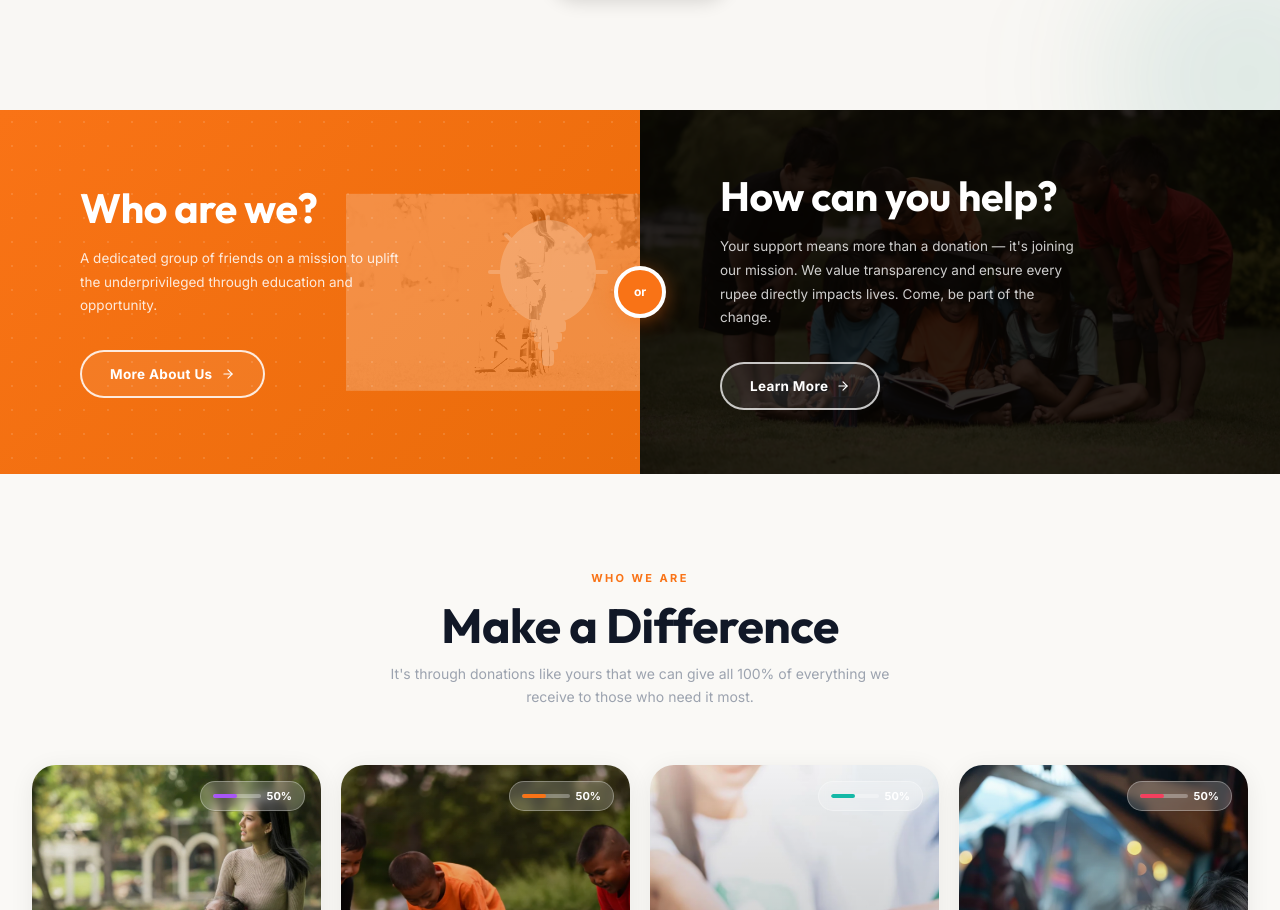
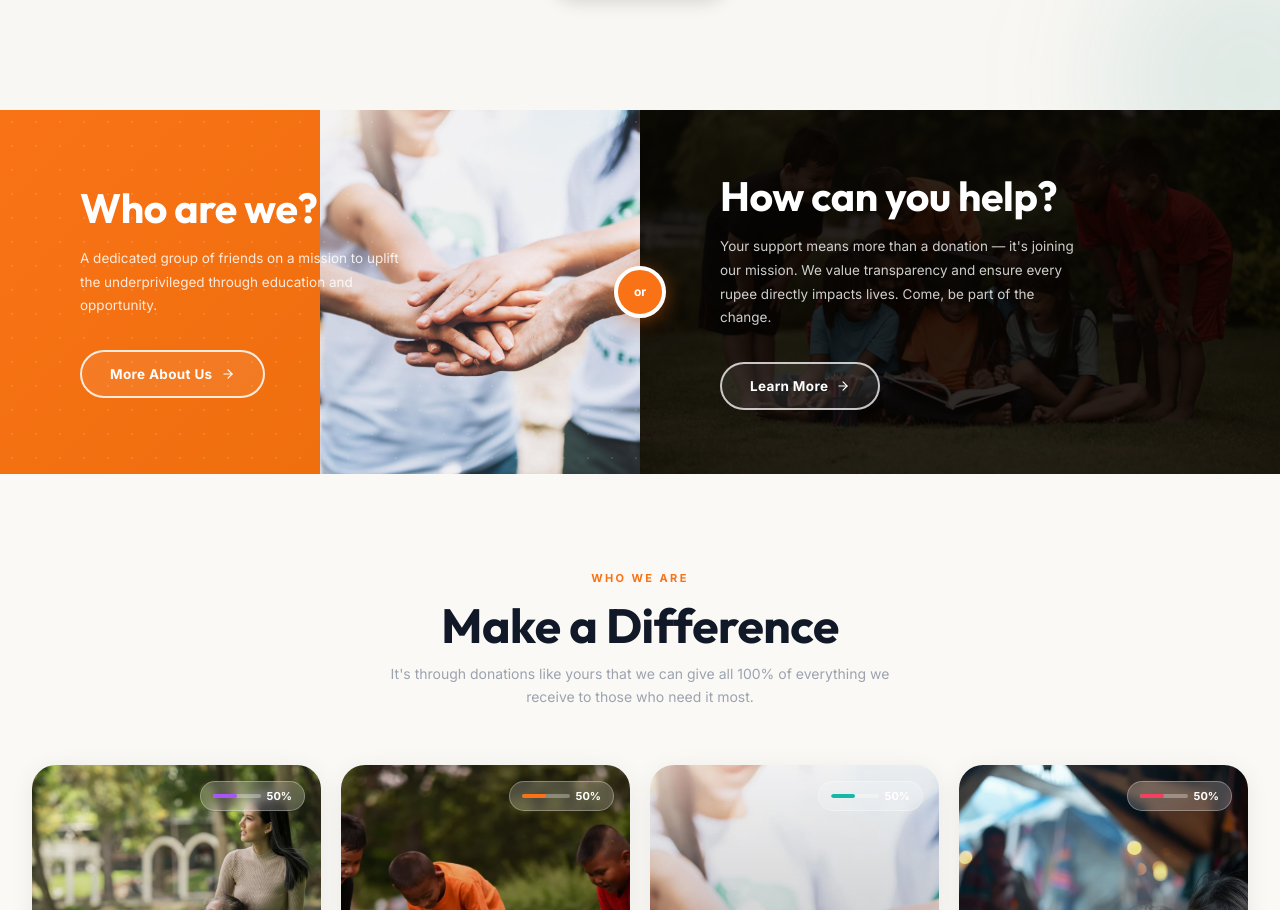
Before and after one commit to shashinadh28/Adhyapana-Foundation, a React (Vite) app: page / in a window 1280 px wide. Shown: the part 1530-2440 px from the top of the page. Built offline with nearby package versions, Linux system fonts and the light colour scheme.

Commit message:
feat: replace WhoWeAreSection images with Who-are-we.jpg and How-can-you-help.jpg

```diff
--- a/src/components/WhoWeAreSection.jsx
+++ b/src/components/WhoWeAreSection.jsx
@@ -21,10 +21,10 @@ export default function WhoWeAreSection() {
           style={{ background: 'linear-gradient(135deg, #F97316 0%, #EA6C0A 100%)' }}
         >
           {/* Decorative bulb image — positioned right */}
-          <div className="absolute right-0 top-1/2 -translate-y-1/2 pointer-events-none hidden md:block"
-            style={{ width: '46%', opacity: 0.22 }}>
-            <img src="/Who-We-Are/special-need-support.webp" alt=""
-              className="w-full h-full object-cover" style={{ filter: 'brightness(4) saturate(0)' }} />
+          <div className="absolute right-0 top-0 bottom-0 pointer-events-none hidden md:block"
+            style={{ width: '50%' }}>
+            <img src="/Who-are-we.jpg" alt=""
+              className="w-full h-full object-cover" />
           </div>
 
           {/* Dot pattern */}
@@ -32,7 +32,7 @@ export default function WhoWeAreSection() {
             style={{ backgroundImage: 'radial-gradient(circle, rgba(255,255,255,0.12) 1.5px, transparent 1.5px)', backgroundSize: '24px 24px' }} />
 
           {/* Subtle bulb SVG decoration */}
-          <div className="absolute right-8 top-1/2 -translate-y-1/2 pointer-events-none opacity-20 hidden md:block">
+          <div className="absolute right-8 top-1/2 -translate-y-1/2 pointer-events-none opacity-10 hidden md:block">
             <svg width="120" height="180" viewBox="0 0 120 180" fill="none">
               <ellipse cx="60" cy="70" rx="48" ry="52" fill="white" />
               <rect x="42" y="118" width="36" height="12" rx="4" fill="white" />
@@ -95,7 +95,7 @@ export default function WhoWeAreSection() {
         >
           {/* Background image with dark overlay */}
           <img
-            src="/Who-We-Are/Orphans-Educational-Support.webp"
+            src="/How-can-you-help.jpg"
             alt=""
             className="absolute inset-0 w-full h-full object-cover"
             style={{ filter: 'brightness(0.35) saturate(0.8)' }}
```
